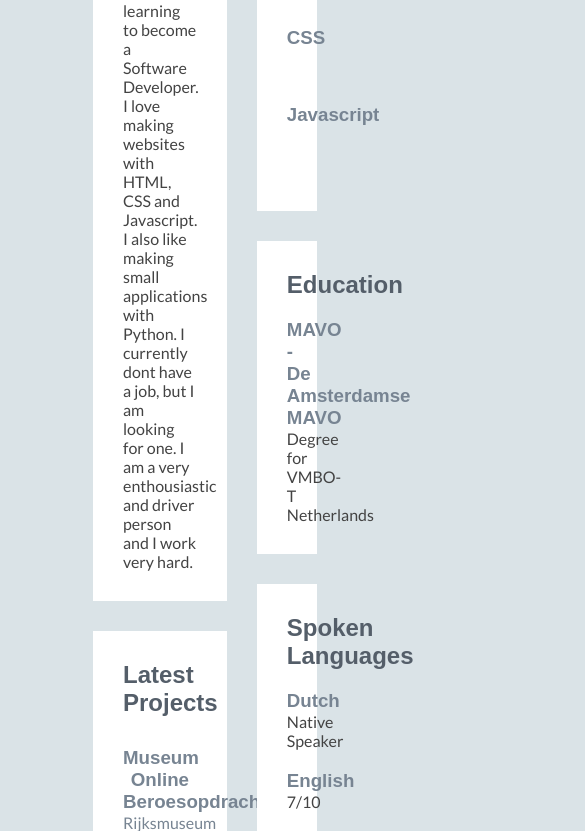
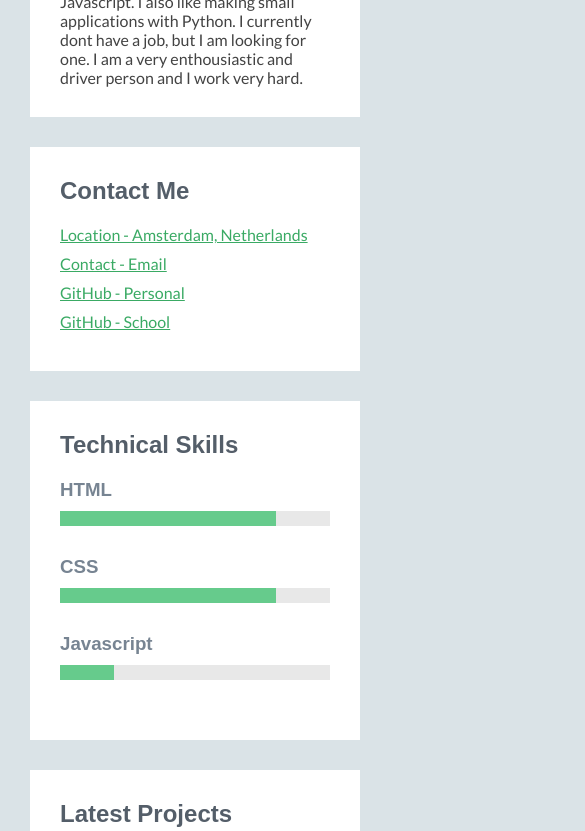
Before and after one commit to joeribreedveld/practice-website-1, a plain HTML site: page Website/index.html in a window 390 px wide. Shown: the part 808-1639 px from the top of the page, 585 px wide, since content can reach past the window. Drawn offline with Linux system fonts and the light colour scheme.

Commit message:
fix: responsive

```diff
--- a/Website/css/style.css
+++ b/Website/css/style.css
@@ -18,8 +18,6 @@ body {
 
 section {
     background: #fff;
-    margin-left: 15px;
-    margin-right: 15px;
     padding: 30px;
 }
 
@@ -75,11 +73,14 @@ a {
     display: flex;
     margin: 0 auto;
     padding: 25px 20%;
+    min-height: 360px;
 }
 
 .profileImage {
     border-radius: 50%;
     margin-right: 30px;
+    width: 300px;
+    height: auto;
 }
 
 .headerContent {
@@ -88,30 +89,23 @@ a {
 
 .headerInformation {
     font-weight: 400;
+    margin-bottom: 10px;
 }
 
 .headerSocialList {
     list-style: none;
 }
 
-.leftColumn {
-    width: 70%;
-    display: flex;
-    flex-direction: column;
-    gap: 30px;
-}
-
-.rightColumn {
-    width: 30%;
-    display: flex;
-    flex-direction: column;
-    gap: 30px;
-}
-
 .main {
-    display: flex;
-    flex-grow: 0;
-    justify-content: center;
+    display: grid;
+    grid-template-columns: 70% 30%;
+    grid-template-rows: auto auto auto auto;
+    grid-template-areas:
+    "aboutMe contactMe"
+    "latestProjects technicalSkills"
+    "workExperience education"
+    "workExperience spokenLanguages";
+    grid-gap: 30px;
     margin-top: 30px;
     margin-bottom: 30px;
     padding: 0 20%;
@@ -119,6 +113,14 @@ a {
 
 .contactList {
     list-style: none;
+}
+
+.contactMe {
+    grid-area: contactMe;
+}
+
+.workExperience {
+    grid-area: workExperience;
 }
 
 .contactList li {
@@ -135,8 +137,20 @@ a {
     background: #66cb8c;
 }
 
+.aboutMe {
+    grid-area: aboutMe;
+}
+
+.education {
+    grid-area: education;
+}
+
 .skill {
     margin-bottom: 30px;
+}
+
+.technicalSkills {
+    grid-area: technicalSkills;
 }
 
 .skill h3 {
@@ -144,10 +158,9 @@ a {
 }
 
 .rijksmuseumImage {
+    margin-top: 30px;
+    height: auto;
     width: 100%;
-    height: auto;
-    margin-top: 30px;
-    margin-bottom: 30px;
 }
 
 .latestProjectsItem {
@@ -155,11 +168,42 @@ a {
     text-align: center;
 }
 
-.latestProjectItemText {
+.latestProjectsItemText {
     text-align: center;
     color: #778492;
 }
 
-.spokenLanguage {
-    margin-bottom: 20px;
+.latestProjects {
+    grid-area: latestProjects;
 }
+
+.spokenLanguages {
+    grid-area: spokenLanguages;
+    display: flex;
+    flex-direction: column;
+    gap: 10px;
+}
+
+
+@media (max-width: 1000px) {
+    .main {
+        grid-template-columns: auto;
+        grid-template-rows: auto auto auto auto auto auto auto;
+        padding: 0 30px;
+        grid-template-areas:
+        "aboutMe"
+        "contactMe"
+        "technicalSkills"
+        "latestProjects"
+        "education"
+        "spokenLanguages"
+        "workExperience"
+    }
+    .header {
+        flex-direction: column;
+        text-align: center;
+    }
+    .profileImage {
+        align-self: center;
+    }
+}
--- a/Website/index.html
+++ b/Website/index.html
@@ -15,6 +15,7 @@
         <div class="headerContent">
             <h1 class="headerName">Joeri Breedveld</h1>
             <h2 class="headerInformation">Software Developer | Student</h2>
+            <h3><a href="http://32653.hosts1.ma-cloud.nl/">School Projects</a></h3>
             <ul class="headerSocialList">
                 <li class="headerSocialListItem"><a href="#"></a></li> <!-- GitHub -->
                 <li class="headerSocialListItem"><a href="#"></a></li> <!-- Instagram -->
@@ -23,7 +24,6 @@
         </div>
     </header>
     <main class="main">
-        <div class="leftColumn">
         <section class="aboutMe">
             <h2>About Me</h2>
             <p>Hello. I am 17 years old and I live in Amsterdam. I have been programming for one year and I really like it. Im currently studying at Mediacollege Amsterdam learning to become a Software Developer. I love making websites with HTML, CSS and Javascript. I also like making small applications with Python. I currently dont have a job, but I am looking for one. I am a very enthousiastic and driver person and I work very hard.</p>
@@ -31,21 +31,20 @@
         <section class="latestProjects">
             <h2>Latest Projects</h2>
             <h3 class="latestProjectsItem">Museum Online Beroesopdracht</h3>
-                <p class="latestProjectItemText">Rijksmuseum website with ineractive museum tour!</p>
+            <p class="latestProjectsItemText">Rijksmuseum website with ineractive museum tour!</p>
             <img src="img/rijksmuseum.jpg" alt="Picture of the Rijksmuseum in Amsterdam" class="rijksmuseumImage">
         </section>
         <section class="workExperience">
             <h2>Work Experience</h2>
             <p>None yet!</p>
         </section>
-        </div>
-        <aside class="rightColumn">
         <section class="contactMe">
             <h2>Contact Me</h2>
             <ul class="contactList">
-                    <li><a>Amsterdam, Netherlands</a></li>
-                    <li><a>joeri.breedveld123@gmail.com</a></li>
-                    <li><a>github.com/duck1s</a></li>
+                <li><a href="https://www.google.com/maps/place/Amsterdam">Location - Amsterdam, Netherlands</a></li>
+                <li><a href="mailto:joeri.breedveld123@gmail.com">Contact - Email</a></li>
+                <li><a href="https://github.com/duck1s/">GitHub - Personal</a></li>
+                <li><a href="https://github.com/duck1s-ma/">GitHub - School</a></li>
             </ul>
         </section>
         <section class="technicalSkills">
@@ -87,7 +86,6 @@
                 <p>7/10</p>
             </div>
         </section>
-        </aside>
     </main>
     <footer class="footer">
 
```
Also changed, not shown: Website/img/rijksmuseum.jpg. Lines whose indentation alone changed are shown as unchanged.
